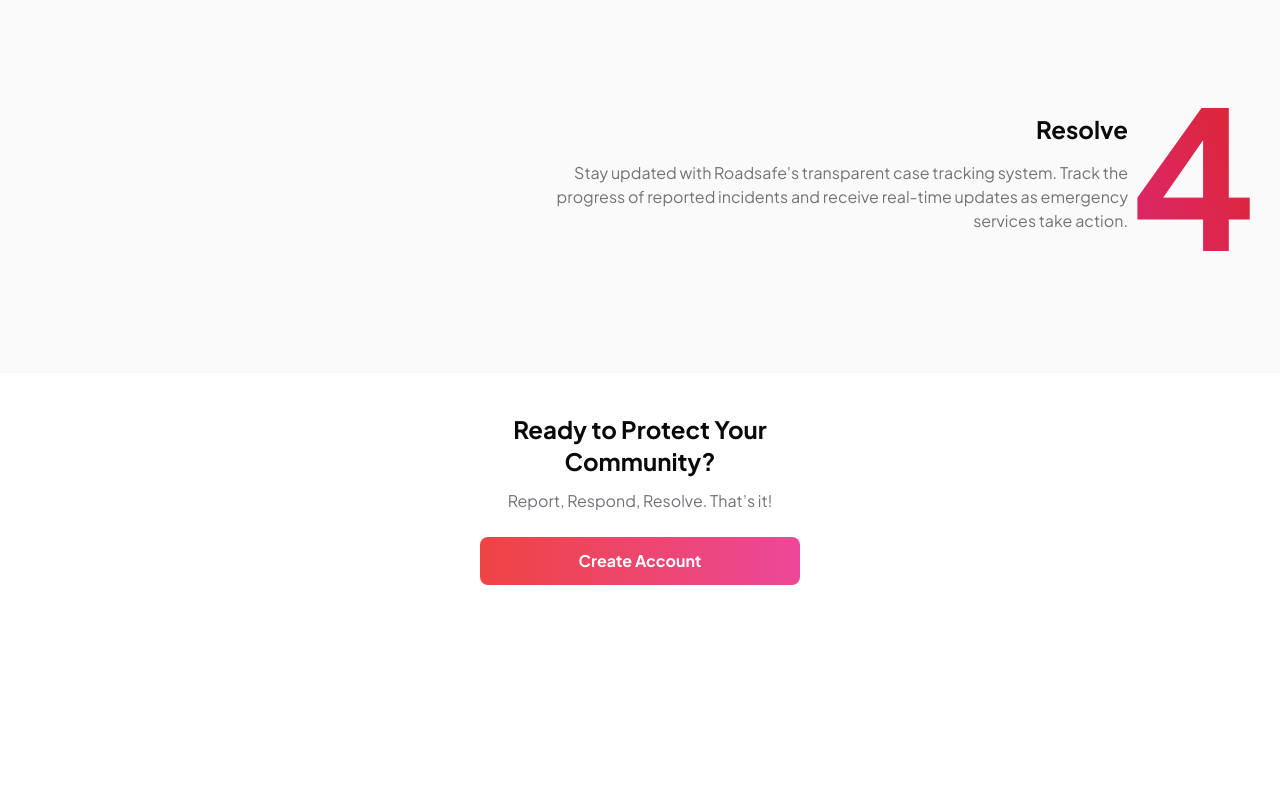
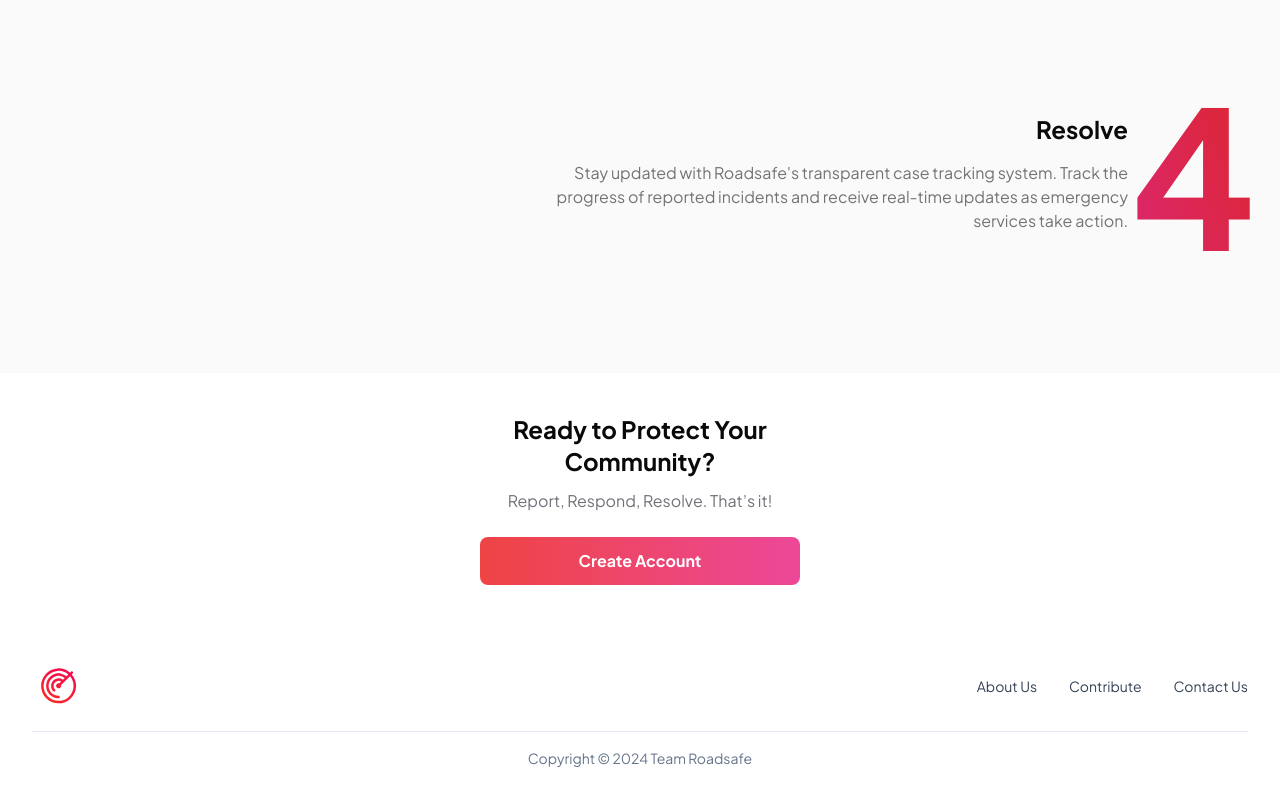
Before and after one commit to NotTheRightGuy/roadsafe, a Next.js app: page / in a window 1280 px wide. Shown: the part 2682-3482 px from the top of the page. Before the commit the page ends 3307 px from the top, so only its background shows below. Built offline with nearby package versions, Linux system fonts and the light colour scheme; no server answers.

Commit message:
Add Footer component to landing page

```diff
--- a/app/page.tsx
+++ b/app/page.tsx
@@ -3,6 +3,7 @@ import Section1 from "@/components/LandingPage/Section1";
 import Section2 from "@/components/LandingPage/Section2";
 import Section3 from "@/components/LandingPage/Section3";
 import Section4 from "@/components/LandingPage/Section4";
+import Footer from "@/components/LandingPage/Footer";
 
 function Home() {
   return (
@@ -11,6 +12,7 @@ function Home() {
       <Section2 />
       <Section3 />
       <Section4 />
+      <Footer />
     </div>
   );
 }
--- /dev/null
+++ b/components/LandingPage/Footer.tsx
@@ -0,0 +1,49 @@
+import Logo from "../ui/Logo";
+
+function Footer() {
+  return (
+    <footer className="w-full bg-white p-8">
+      <div className="flex flex-row flex-wrap items-center justify-center gap-y-6 gap-x-12 bg-white text-center md:justify-between">
+        <Logo />
+        <ul className="flex flex-wrap items-center gap-y-2 gap-x-8">
+          <li>
+            <a
+              href="#"
+              className="text-slate-700 hover:text-slate-500 focus:text-slate-500 text-sm"
+            >
+              About Us
+            </a>
+          </li>
+
+          <li>
+            <a
+              href="#"
+              className="text-slate-700 hover:text-slate-500 focus:text-slate-500 text-sm"
+            >
+              Contribute
+            </a>
+          </li>
+          <li>
+            <a
+              href="#"
+              className="text-slate-700 hover:text-slate-500 focus:text-slate-500 text-sm"
+            >
+              Contact Us
+            </a>
+          </li>
+        </ul>
+      </div>
+      <p className="block mb-4 text-sm text-center text-slate-500 md:mb-0 border-t border-slate-200 mt-4 pt-4">
+        Copyright © 2024&nbsp;
+        <a
+          href="https://material-tailwind.com/"
+          target="_blank"
+          rel="noreferrer"
+        >
+          Team Roadsafe
+        </a>
+      </p>
+    </footer>
+  );
+}
+export default Footer;
```
